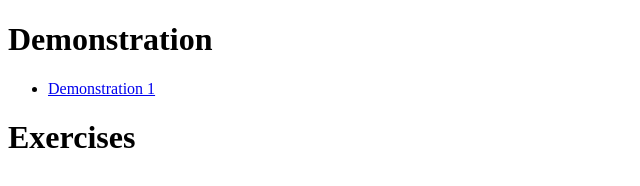
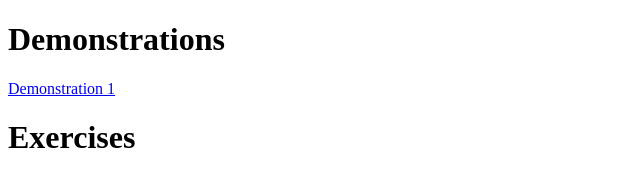
Before and after one commit to NatashiaLee/webf2018_-Natashia-, a plain HTML site: page index.html in a window 1280 px wide. Shown: the whole page, without its empty margins (0-640 px from the left). Drawn offline with Linux system fonts and the light colour scheme.

Commit message:
Add files via upload

```diff
--- a/index.html
+++ b/index.html
@@ -4,10 +4,8 @@
 	<title>Natashia's Site</title>
 </head>
 <body>
-<h1>Demonstration</h1>
-<ul>
-<li><a href="https://natashialee.github.io/webf2018_Natashia/demonstration_1/">Demonstration 1</a></li>
-</ul>
+<h1>Demonstrations</h1>
+<a href="https://natashialee.github.io/webf2018_Natashia/demonstration_1/">Demonstration 1</a>
 
 <h1>Exercises</h1>
 
```
